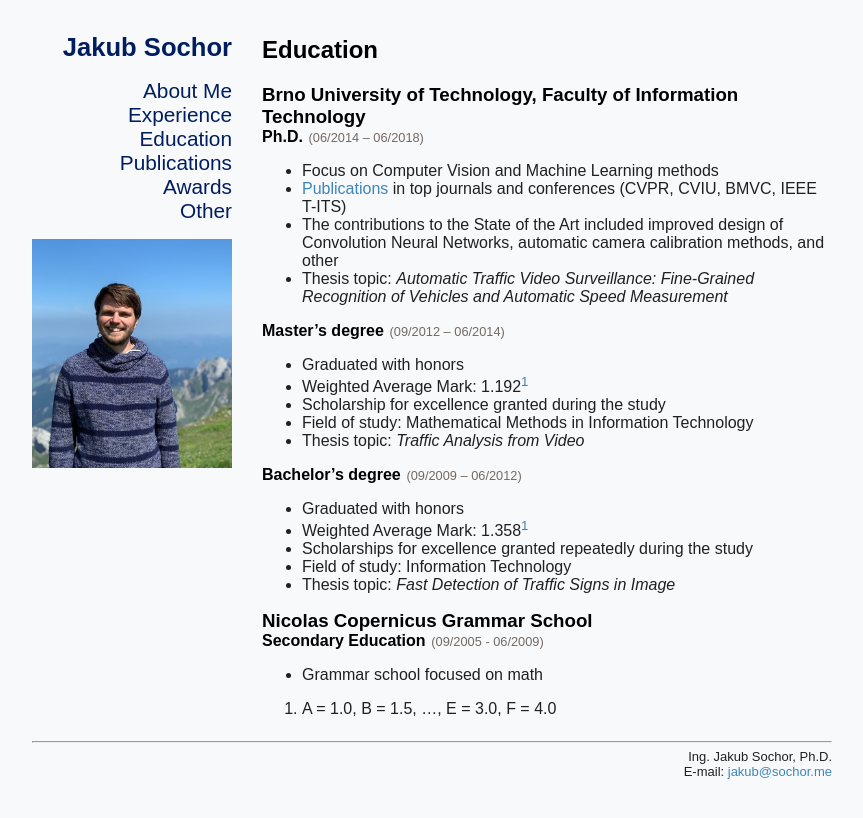
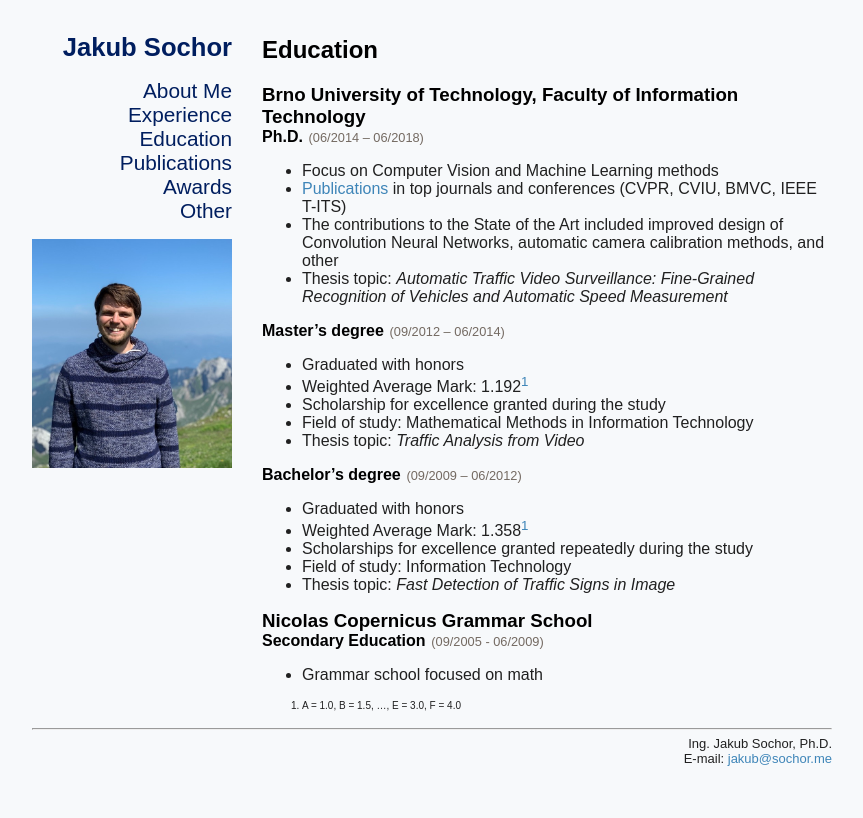
Before and after one commit to JakubSochor/JakubSochor.github.io, a Jekyll site: the page built from _pages/education.md, in a window 1280 px wide. Shown: the top 818 px of the page, without its empty margins (208-1071 px from the left). Built offline with Jekyll 4.4.1, drawn with Linux system fonts in a browser that asks for light colours; some web fonts are replaced.

Commit message:
Footnotes css

```diff
--- a/assets/css/style.scss
+++ b/assets/css/style.scss
@@ -104,6 +104,10 @@ footer {
     padding-left: 0.1em;
  }
 
+.footnotes {
+    font-size: x-small;
+}
+
 @media print, screen and (max-width: 600px) {
   .page {
       width: 100%;
```
